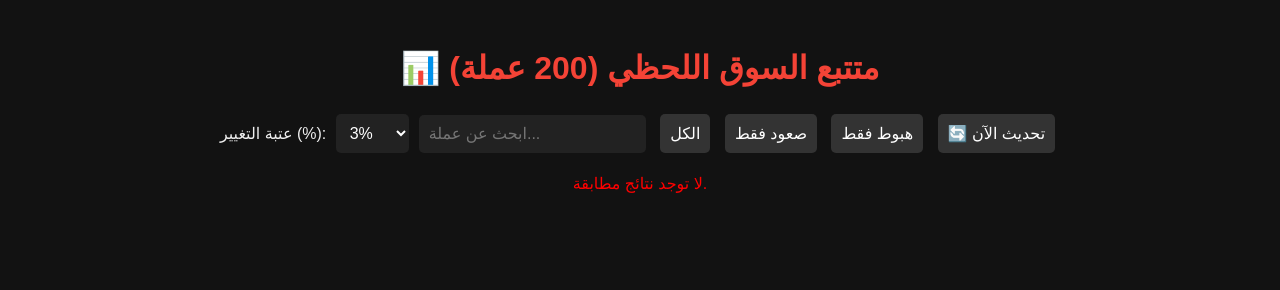
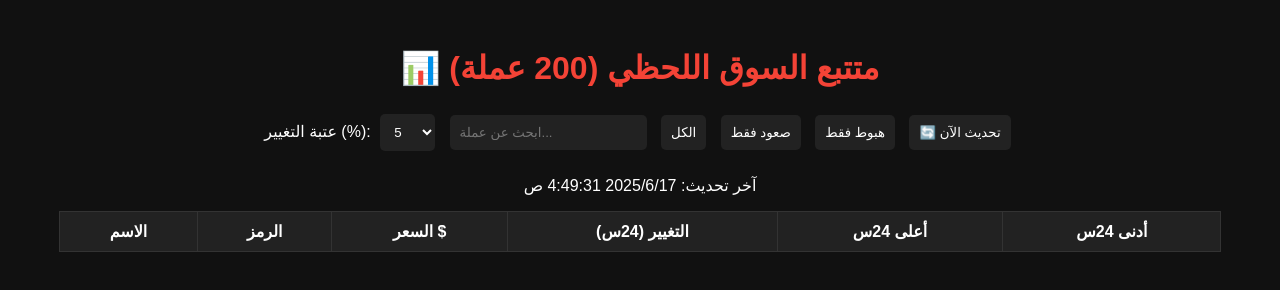
Before and after one commit to FARESleo/Chrt, a plain HTML site: page index.html in a window 1280 px wide. Both pictures are taken after a click on the button "الكل". Drawn offline with Linux system fonts and the light colour scheme; no server answers.

Commit message:
Update index.html

```diff
--- a/index.html
+++ b/index.html
@@ -2,115 +2,86 @@
 <head>
   <meta charset="UTF-8">
   <meta name="viewport" content="width=device-width, initial-scale=1.0">
-  <title>متتبع السوق اللحظي - 200 عملة</title>
+  <title>متتبع السوق اللحظي (200 عملة)</title>
   <style>
-    body { background-color: #121212; color: #eee; font-family: Arial, sans-serif; text-align: center; padding: 20px; }
+    body { background: #111; color: #fff; font-family: Arial; text-align: center; padding: 20px; }
     h1 { color: #f44336; }
-    select, input, button {
-      padding: 10px; margin: 5px; border: none; border-radius: 5px; font-size: 1em;
+    .controls { margin-bottom: 20px; }
+    .controls select, .controls input, .controls button {
+      padding: 10px; margin: 5px; border-radius: 5px; border: none; background: #222; color: white;
     }
-    select, input { background-color: #222; color: white; }
-    button { background-color: #333; color: white; cursor: pointer; }
-    button:hover { background-color: #555; }
+    table { width: 95%; margin: auto; border-collapse: collapse; }
+    th, td { padding: 10px; border: 1px solid #333; }
+    th { background: #222; }
     .up { color: #4caf50; }
     .down { color: #f44336; }
-    table { width: 100%; margin-top: 20px; border-collapse: collapse; }
-    th, td { padding: 10px; border-bottom: 1px solid #333; }
-    th { background-color: #222; cursor: pointer; }
-    #timestamp { margin-top: 10px; font-size: 0.9em; color: #ccc; }
   </style>
 </head>
 <body>
   <h1>📊 متتبع السوق اللحظي (200 عملة)</h1>
-  <div>
+  <div class="controls">
     <label for="threshold">عتبة التغيير (%):</label>
     <select id="threshold">
-      <option value="1">1%</option>
-      <option value="3" selected>3%</option>
-      <option value="5">5%</option>
-      <option value="10">10%</option>
-    </select><input type="text" id="search" placeholder="ابحث عن عملة...">
-<button onclick="setFilter('all')">الكل</button>
-<button onclick="setFilter('up')">صعود فقط</button>
-<button onclick="setFilter('down')">هبوط فقط</button>
-<button onclick="updateData()">🔄 تحديث الآن</button>
-
-  </div>  <div id="timestamp"></div>
-  <div id="tracker">جاري التحميل...</div>  <script>
-    let data = [];
-    let filterType = 'all';
+      <option>1</option>
+      <option>2</option>
+      <option>3</option>
+      <option selected>5</option>
+      <option>10</option>
+      <option>15</option>
+      <option>20</option>
+    </select>
+    <input type="text" id="search" placeholder="ابحث عن عملة...">
+    <button onclick="setFilter('all')">الكل</button>
+    <button onclick="setFilter('up')">صعود فقط</button>
+    <button onclick="setFilter('down')">هبوط فقط</button>
+    <button onclick="fetchData()">🔄 تحديث الآن</button>
+  </div>
+  <div id="tracker">جارٍ التحميل...</div>  <script>
+    let coins = [];
+    let filter = 'all';
 
     async function fetchData() {
-      const url = 'https://api.coingecko.com/api/v3/coins/markets?vs_currency=usd&order=market_cap_desc&per_page=200&page=1&price_change_percentage=24h';
-      try {
-        const res = await fetch(url);
-        const json = await res.json();
-        return json.map(coin => ({
-          name: coin.name,
-          symbol: coin.symbol.toUpperCase(),
-          price: coin.current_price,
-          change: coin.price_change_percentage_24h
-        }));
-      } catch (err) {
-        document.getElementById("tracker").innerHTML = '⚠️ خطأ في جلب البيانات';
-        return [];
-      }
+      const res = await fetch('https://api.coingecko.com/api/v3/coins/markets?vs_currency=usd&order=market_cap_desc&per_page=200&page=1&price_change_percentage=24h');
+      const data = await res.json();
+      coins = data;
+      renderTable();
     }
 
-    function renderTable(data) {
-      const threshold = parseFloat(document.getElementById("threshold").value);
-      const searchTerm = document.getElementById("search").value.toLowerCase();
-      let filtered = data.filter(coin => Math.abs(coin.change) >= threshold);
+    function renderTable() {
+      const search = document.getElementById('search').value.toLowerCase();
+      const threshold = parseFloat(document.getElementById('threshold').value);
+      let filtered = coins.filter(c =>
+        (filter === 'up' ? c.price_change_percentage_24h > threshold :
+         filter === 'down' ? c.price_change_percentage_24h < -threshold :
+         Math.abs(c.price_change_percentage_24h) >= threshold) &&
+        (c.name.toLowerCase().includes(search) || c.symbol.toLowerCase().includes(search))
+      );
 
-      if (filterType === 'up') {
-        filtered = filtered.filter(coin => coin.change > 0);
-      } else if (filterType === 'down') {
-        filtered = filtered.filter(coin => coin.change < 0);
-      }
+      let html = `<p>آخر تحديث: ${new Date().toLocaleString('ar')}</p>`;
+      html += `<table><tr><th>الاسم</th><th>الرمز</th><th>السعر $</th><th>التغيير (24س)</th><th>أعلى 24س</th><th>أدنى 24س</th></tr>`;
 
-      if (searchTerm) {
-        filtered = filtered.filter(coin =>
-          coin.name.toLowerCase().includes(searchTerm) || coin.symbol.toLowerCase().includes(searchTerm)
-        );
-      }
-
-      if (filtered.length === 0) {
-        document.getElementById("tracker").innerHTML = '<p style="color: red;">لا توجد نتائج مطابقة.</p>';
-        return;
-      }
-
-      let html = `<table><thead><tr>
-        <th>الاسم</th><th>الرمز</th><th>السعر $</th><th>التغيير (24س)</th>
-      </tr></thead><tbody>`;
-
-      filtered.forEach(coin => {
+      filtered.forEach(c => {
         html += `<tr>
-          <td>${coin.name}</td>
-          <td>${coin.symbol}</td>
-          <td>${coin.price.toFixed(3)}</td>
-          <td class="${coin.change > 0 ? 'up' : 'down'}">${coin.change.toFixed(2)}%</td>
+          <td>${c.name}</td>
+          <td>${c.symbol.toUpperCase()}</td>
+          <td>${c.current_price}</td>
+          <td class="${c.price_change_percentage_24h >= 0 ? 'up' : 'down'}">${c.price_change_percentage_24h.toFixed(2)}%</td>
+          <td>${c.high_24h}</td>
+          <td>${c.low_24h}</td>
         </tr>`;
       });
-
-      html += '</tbody></table>';
-      document.getElementById("tracker").innerHTML = html;
-      document.getElementById("timestamp").innerText = `آخر تحديث: ${new Date().toLocaleString('ar')}`;
+      html += `</table>`;
+      document.getElementById('tracker').innerHTML = html;
     }
 
     function setFilter(type) {
-      filterType = type;
-      renderTable(data);
+      filter = type;
+      renderTable();
     }
 
-    async function updateData() {
-      data = await fetchData();
-      renderTable(data);
-    }
-
-    document.getElementById("threshold").addEventListener("change", () => renderTable(data));
-    document.getElementById("search").addEventListener("input", () => renderTable(data));
-
-    updateData();
-    setInterval(updateData, 30000);
+    document.getElementById('search').addEventListener('input', renderTable);
+    document.getElementById('threshold').addEventListener('change', renderTable);
+    fetchData();
+    setInterval(fetchData, 60000);
   </script></body>
 </html>
```
